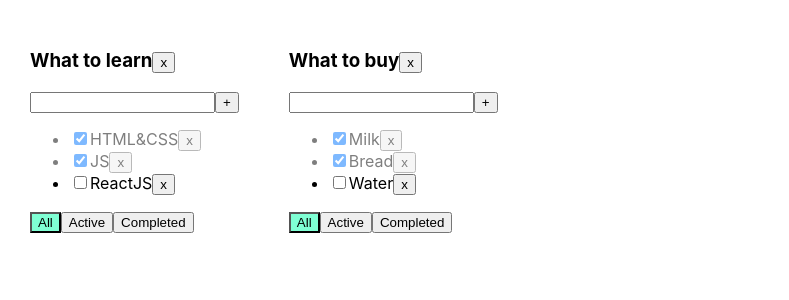
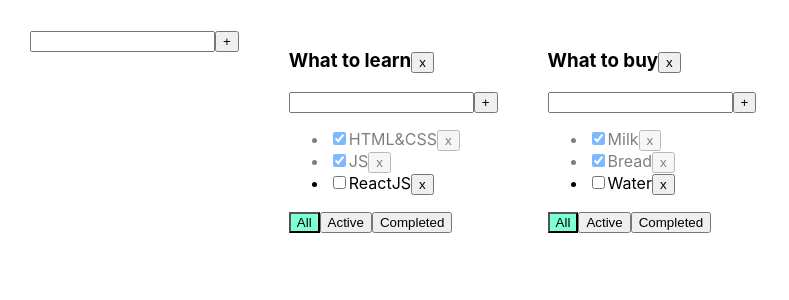
Before and after one commit to ViktoriaKhomenko7/MyToDoList, a React (Create React App) app: page / in a window 1280 px wide. Shown: the top 300 px of the page, without its empty margins (0-789 px from the left). Built offline with nearby package versions, Linux system fonts and the light colour scheme.

Commit message:
create AddItemForm and EditableSpan, add new todoList

```diff
--- /dev/null
+++ b/src/AddItemForm.tsx
@@ -0,0 +1,42 @@
+import React, {ChangeEvent, KeyboardEvent, useState} from 'react';
+
+export type AddItemFormPropsType = {
+    addItem: (title: string) => void
+}
+
+export const AddItemForm = (props: AddItemFormPropsType) => {
+
+    let [title, setTitle] = useState("")
+    let [error, setError] = useState<string | null>(null)
+
+    const addTask = () => {
+        if (title.trim() !== "") {
+            props.addItem(title.trim())
+            setTitle("")
+        } else {
+            setError("Title is required")
+        }
+    }
+    const onChangeHandler = (event: ChangeEvent<HTMLInputElement>) => {
+        setTitle(event.currentTarget.value)
+    }
+    const onKeyDownHandler = (event: KeyboardEvent<HTMLInputElement>) => {
+        setError(null)
+        if (event.key === "Enter") {
+            addTask()
+        }
+    }
+
+    return (
+        <div>
+            <input
+                value={title}
+                onChange={onChangeHandler}
+                onKeyDown={onKeyDownHandler}
+                className={error ? "error" : ""}
+            />
+            <button onClick={addTask}>+</button>
+            {error && <div className="error-message">{error}</div>}
+        </div>
+    );
+};
--- a/src/App.tsx
+++ b/src/App.tsx
@@ -2,7 +2,7 @@ import React, {useState} from 'react';
 import './App.css';
 import {TaskType, Todolist} from "./Todolist";
 import {v1} from "uuid";
-
+import {AddItemForm} from "./AddItemForm";
 
 export type FilterValueType = "all" | "active" | "completed"
 
@@ -15,6 +15,7 @@ type TodoListsType = {
 type TasksStateType = {
     [key: string]: Array<TaskType>
 }
+
 function App() {
 
     let todoList1 = v1()
@@ -42,18 +43,35 @@ function App() {
 
     const addTask = (title: string, todoListId: string) => {
         let task = {id: v1(), title: title, isDone: false}
-        let tasks = tasksObj[todoListId]
-        let newTasks = [task, ...tasks]
-        tasksObj[todoListId] = newTasks
+        let todoListTasks = tasksObj[todoListId]
+        tasksObj[todoListId] = [task, ...todoListTasks]
         setTasks({...tasksObj})
     }
 
+    // function addTask(title: string, todolistId: string) {
+    //     let task = {id: v1(), title: title, isDone: false};
+    //     //достанем нужный массив по todolistId:
+    //     let todolistTasks = tasks[todolistId];
+    //     // перезапишем в этом объекте массив для нужного тудулиста копией, добавив в начало новую таску:
+    //     tasks[todolistId] = [task, ...todolistTasks];
+    //     // засетаем в стейт копию объекта, чтобы React отреагировал перерисовкой
+    //     setTasks({...tasks});
+    // }
+
     const removeTask = (id: string, todoListId: string) => {
-        let tasks = tasksObj[todoListId]
-        let filteredTask = tasks.filter(task => task.id !== id)
-        tasksObj[todoListId] = filteredTask
+        let todoListsTasks = tasksObj[todoListId]
+        tasksObj[todoListId] = todoListsTasks.filter(el => el.id !== id)
         setTasks({...tasksObj})
     }
+
+    // function removeTask(id: string, todolistId: string) {
+    //     //достанем нужный массив по todolistId:
+    //     let todolistTasks = tasks[todolistId];
+    //     // перезапишем в этом объекте массив для нужного тудулиста отфилтрованным массивом:
+    //     tasks[todolistId] = todolistTasks.filter(t => t.id != id);
+    //     // засетаем в стейт копию объекта, чтобы React отреагировал перерисовкой
+    //     setTasks({...tasks});
+    // }
 
     const changeTaskStatus = (id: string, isDone: boolean, todoListId: string) => {
         let tasks = tasksObj[todoListId]
@@ -63,6 +81,7 @@ function App() {
             setTasks({...tasksObj})
         }
     }
+
     const changeFilter = (value: FilterValueType, todoListId: string) => {
         let todoList = todoLists.find(el => el.id === todoListId)
         if (todoList) {
@@ -71,7 +90,7 @@ function App() {
         setTodoLists([...todoLists])
     }
 
-    let removeTodoList = (todoListId: string) => {
+    const removeTodoList = (todoListId: string) => {
         let filteredTodoList = todoLists.filter(el => el.id !== todoListId)
         setTodoLists(filteredTodoList)
 
@@ -79,9 +98,39 @@ function App() {
         setTasks({...tasksObj})
     }
 
+    const AddTodoList = (title: string) => {
+        let todoList: TodoListsType = {
+            id: v1(),
+            title: title,
+            filter: "all"
+        }
+        setTodoLists([todoList, ...todoLists])
+        setTasks({...tasksObj, [todoList.id]: []})
+    }
+
+    const changeTaskTitle = (id: string, newTitle: string, todoListId: string) => {
+        //достаем нужный массив по todoListId
+        let todoListTasks = tasksObj[todoListId]
+        //находим нужную таску
+        let task = todoListTasks.find(t => t.id === id)
+        //если она нашлась, изменим ее
+        if (task) {
+            task.title = newTitle;
+            setTasks({...tasksObj})
+        }
+    }
+
+    const changeTodoListTitle = (id: string, newTitle: string) => {
+        const todoList = todoLists.find(el => el.id === id)
+        if (todoList) {
+            todoList.title = newTitle
+            setTodoLists([...todoLists])
+        }
+    }
 
     return (
         <div className="App">
+            <AddItemForm addItem={AddTodoList}/>
             {
                 todoLists.map(el => {
                     let tasksForTodoList = tasksObj[el.id];
@@ -102,6 +151,8 @@ function App() {
                         addTask={addTask}
                         changeTaskStatus={changeTaskStatus}
                         removeTodoList={removeTodoList}
+                        changeTaskTitle={changeTaskTitle}
+                        changeTodoListTitle={changeTodoListTitle}
                         filter={el.filter}
                     />
                 })
--- /dev/null
+++ b/src/EditableSpan.tsx
@@ -0,0 +1,29 @@
+import React, {ChangeEvent, useState} from "react";
+
+type EditableSpanPropsType = {
+    title: string
+    onChange: (newValue: string)=>void
+
+}
+export const EditableSpan = (props: EditableSpanPropsType) => {
+
+    let [editMode, setEditMode] = useState(false)
+    let [title, setTitle] = useState("")
+    const activateEditMode = () => {
+        setEditMode(true)
+        setTitle(props.title)
+    }
+    const activateViewMode = () => {
+        setEditMode(false)
+        props.onChange(title)
+    }
+    const onChangeTitleHandler = (e: ChangeEvent<HTMLInputElement>) => setTitle(e.currentTarget.value)
+
+    return editMode
+        ? <input
+            value={title}
+            onBlur={activateViewMode} autoFocus
+            onChange={onChangeTitleHandler}
+        />
+        : <span onDoubleClick={activateEditMode}>{props.title}</span>
+}
--- a/src/Todolist.tsx
+++ b/src/Todolist.tsx
@@ -1,5 +1,7 @@
-import React, {ChangeEvent, KeyboardEvent, useState} from 'react'
+import React, {ChangeEvent} from 'react'
 import {FilterValueType} from "./App";
+import {AddItemForm} from "./AddItemForm";
+import {EditableSpan} from "./EditableSpan";
 
 export type TaskType = {
     id: string
@@ -15,78 +17,66 @@ type TodolistPropsType = {
     changeFilter: (value: FilterValueType, todoListId: string) => void
     addTask: (title: string, todoListId: string) => void
     changeTaskStatus: (id: string, isDone: boolean, todoListId: string) => void
+    removeTodoList: (id: string) => void
+    changeTaskTitle: (id: string, newTitle: string, todoListId: string) =>void
+    changeTodoListTitle: (id: string, newTitle: string) => void
     filter: string
-    removeTodoList: (todoListId: string)=>void
 }
 export const Todolist = (props: TodolistPropsType) => {
 
-    let [title, setTitle] = useState("")
-    let [error, setError] = useState<string | null>(null)
-    const addTask = () => {
-        if (title.trim() !== "") {
-            props.addTask(title.trim(), props.id)
-            setTitle("")
-        } else {
-            setError("Title is required")
+    const onAllClickHandler = () => props.changeFilter("all", props.id);
+    const onActiveClickHandler = () => props.changeFilter("active", props.id);
+    const onCompletedClickHandler = () => props.changeFilter("completed", props.id);
+    const removeTodolistHandler = () => props.removeTodoList(props.id)
+    const addTask = (title: string) => props.addTask(title, props.id)
+    const changeTodoListTitle = (newTitle: string) =>{
+        props.changeTodoListTitle(props.id, newTitle)
     }
+
+    return <div>
+        <h3> <EditableSpan
+            title={props.title}
+            onChange={changeTodoListTitle}/>
+            <button onClick={removeTodolistHandler}>x</button>
+        </h3>
+        <AddItemForm addItem={addTask}
+        />
+        <ul>
+            {
+                props.tasks.map(t => {
+                    const onClickHandler = () => props.removeTask(t.id, props.id)
+                    const onChangeStatusHandler = (e: ChangeEvent<HTMLInputElement>) => {
+                        let newIsDoneValue = e.currentTarget.checked;
+                        props.changeTaskStatus(t.id, newIsDoneValue, props.id);
                     }
-    const onChangeHandler = (event: ChangeEvent<HTMLInputElement>) => {
-        setTitle(event.currentTarget.value)
+
+                    const onChangeTitleHandler = (newValue: string) => {
+                        props.changeTaskTitle(t.id, newValue, props.id);
                     }
-    const onKeyDownHandler = (event: KeyboardEvent<HTMLInputElement>) => {
-        setError(null)
-        if (event.key === "Enter") {
-            addTask()
-        }
-    }
-    const onAllClickHandler = () => props.changeFilter("all", props.id)
-    const onActiveClickHandler = () => props.changeFilter("active", props.id)
-    const onCompletedClickHandler = () => props.changeFilter("completed", props.id)
-    const removeTodoList = () => props.removeTodoList(props.id)
 
-    return (
-        <div>
-            <h3>{props.title}
-                <button onClick={removeTodoList}>x</button>
-            </h3>
-            <div>
+                    return <li key={t.id} className={t.isDone ? "is-done" : ""}>
                         <input
-                    value={title}
-                    onChange={onChangeHandler}
-                    onKeyDown={onKeyDownHandler}
-                    className={error ? "error" : ""}
-                />
-                <button onClick={addTask}>+</button>
-                {error && <div className="error-message">{error}</div>}
-            </div>
-            <ul>
-                {props.tasks.map(t => {
-                    const onClickHandler = () => {
-                        props.removeTask(t.id, props.id)
-                    }
-                    const onChangeHandler = (e: ChangeEvent<HTMLInputElement>) => {
-                        props.changeTaskStatus(t.id, e.currentTarget.checked, props.id)
-                    }
-                    return (
-                        <li key={t.id} className={t.isDone ? "is-done" : ""}>
-                            <input type="checkbox" checked={t.isDone} onChange={onChangeHandler}/>
-                            <span>{t.title}</span>
+                            type="checkbox"
+                            onChange={onChangeStatusHandler}
+                            checked={t.isDone}/>
+                        <EditableSpan
+                            title={t.title}
+                            onChange={onChangeTitleHandler}/>
                         <button onClick={onClickHandler}>x</button>
                     </li>
-                    )
-                })}
+                })
+            }
         </ul>
         <div>
-                <button className={props.filter === "all" ? "active-filter" : ""}
+            <button className={props.filter === 'all' ? "active-filter" : ""}
                     onClick={onAllClickHandler}>All
             </button>
-                <button className={props.filter === "active" ? "active-filter" : ""}
+            <button className={props.filter === 'active' ? "active-filter" : ""}
                     onClick={onActiveClickHandler}>Active
             </button>
-                <button className={props.filter === "completed" ? "active-filter" : ""}
+            <button className={props.filter === 'completed' ? "active-filter" : ""}
                     onClick={onCompletedClickHandler}>Completed
             </button>
         </div>
     </div>
-    )
 }
```
Lines whose indentation alone changed are shown as unchanged.
